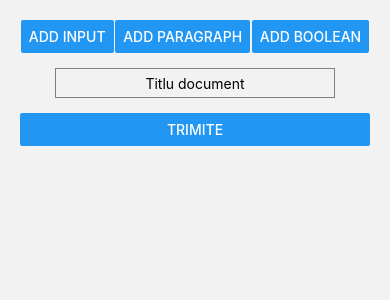
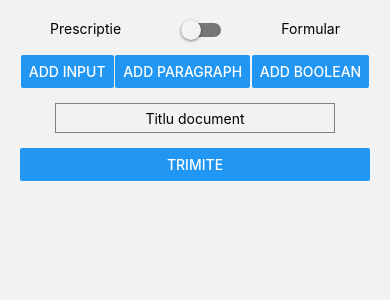
Before and after one commit to MirceaGodiac/MediSync, a React Native app: screen /FormularAnalize in a window 390 px wide. Shown: the top 300 px of the page. Built offline with nearby package versions, Linux system fonts and the light colour scheme.

Commit message:
storage install problem

```diff
--- a/App.tsx
+++ b/App.tsx
@@ -7,6 +7,7 @@ import { createStackNavigator } from '@react-navigation/stack';
 import LoginScreen from './assets/Auth Group/AuthPage'; // Adjust the path as needed
 import HomeScreen from './assets/Homescreen/home'; // Create a HomeScreen component
 import Formular from './assets/DiagnosticForm/FormularAnalize';
+import NotifSetter from './assets/DiagnosticForm/NotifSetter';
 
 
 
@@ -20,6 +21,7 @@ const App = () => {
         <Stack.Screen name="Login" component={LoginScreen} />
 
         <Stack.Screen name="FormularAnalize" component={Formular}/>
+        <Stack.Screen name="IntervalNotifSetter" component={NotifSetter}/>
 
       </Stack.Navigator>
     </NavigationContainer>
--- a/assets/DiagnosticForm/FormularAnalize.tsx
+++ b/assets/DiagnosticForm/FormularAnalize.tsx
@@ -4,12 +4,14 @@ import NewText from './inputObjects/TextObj';
 import NewParagraf from './inputObjects/ParagrafObj';
 import NewBooleanInput from './inputObjects/BooleanObj';
 import GeneratePDF from './PDFgenerator';
-import { TextInput } from 'react-native-gesture-handler';
+import HandleSaveDataAndOther from './HandleSaveDataAndOther';
+import { Switch, TextInput } from 'react-native-gesture-handler';
 
 const Formular = (email:string) => {
     const [inputs, setInputs] = useState<object[]>([]);
     const [counter,changeCounter] = useState(0)
     const [titlu,changeTitlu] = useState('')
+    const [PrescriptionOrForm,changePrescriptionOrForm] = useState<boolean>(false)
 
     ///text structure: {id:code,value:string}
     ///paragraf structure: {id:code,masterText,value:[]}
@@ -77,10 +79,21 @@ const Formular = (email:string) => {
     const deleteInputHandler = (id:number) => {
         setInputs(inputs.filter((input:any) => input.id !== id));
     };
-    console.log(inputs)
+
     return (
         <View style={styles.container}>
             <View>
+                <View style={styles.buttonContainer}>
+                    <Text>Prescriptie</Text>
+                    <Switch
+                    value={PrescriptionOrForm}
+                    onValueChange={()=>{changePrescriptionOrForm(!PrescriptionOrForm)}}
+                    trackColor={{false: '#767577', true: '#81b0ff'}}
+                    thumbColor={PrescriptionOrForm ? '#f5dd4b' : '#f4f3f4'}
+                    ios_backgroundColor="#3e3e3e"
+                    />
+                    <Text>Formular</Text>
+                </View>
                 <View style={styles.buttonContainer}>
                 <Button title="Add Input" onPress={addInputHandler} />
                 <Button title="Add Paragraph" onPress={addParagrafHandler} />
@@ -104,7 +117,7 @@ const Formular = (email:string) => {
 
             </ScrollView>
                 <Button title="trimite" onPress={()=>{
-                    GeneratePDF({inputs,titlu})}}/>
+                    HandleSaveDataAndOther({inputs,titlu,PrescriptionOrForm,email})}}/>
             </View>
 
 
--- /dev/null
+++ b/assets/DiagnosticForm/HandleSaveDataAndOther.ts
@@ -0,0 +1,42 @@
+import storage from '@react-native-firebase/storage';
+import GeneratePDF from "./PDFgenerator"
+import { useNavigation } from "@react-navigation/native";
+import type { NativeStackNavigationProp } from "@react-navigation/native-stack";
+
+//
+//acest fisier salveaza in storage datele de la inputs
+//de asemenea se ocupa si de post-submit functions
+//
+
+const HandleSaveDataAndOther = async ({ inputs, titlu, PrescriptionOrForm, email }: any) => {
+    //salveaza datele din input intrun fisier json pentru a fi pus in istoric
+
+    //type FORML{num} - formular
+    //type PRESC{num} - prescriptie cu referinta la numarul formularului
+    //creeam pentru fiecare nou formular un subdirectory la ISTORICDATA
+    //un folder are un singur formular dar are mai multe prescriptii(sau 0)
+
+    const pathFORMLS = `${email}/ISTORICDATA/FORMLS`
+    const pathPRESCS = `${email}/ISTORICDATA/PRESCS`
+
+    const numFormulare = storage.ref(pathFORMLS).listAll.then(
+        (result: any) => { return result.items.lenght }
+    )
+
+    //
+    //const nav = useNavigation<NativeStackNavigationProp<any>>();
+    console.log(inputs, titlu, PrescriptionOrForm, email)
+
+    if (PrescriptionOrForm === 0) {
+        GeneratePDF({ inputs, titlu });
+        //daca este un formular
+    }
+    else {
+        //daca este o reteta seteaza un interval in care user-ul sa primeasca
+        //notificare pentru a le lua
+        //du l pe user la un stack frame separat pentru a introduce intervalul
+        //nav.replace("IntervalNotifSetter",email)
+    }
+}
+
+export default HandleSaveDataAndOther
--- /dev/null
+++ b/assets/DiagnosticForm/NotifSetter.tsx
@@ -0,0 +1,6 @@
+
+const NotifSetter = () =>{
+
+}
+
+export default NotifSetter
--- a/assets/DiagnosticForm/PDFgenerator.ts
+++ b/assets/DiagnosticForm/PDFgenerator.ts
@@ -10,7 +10,6 @@ import GenerateBooleanString from './Html_string_to_pdf/GenerateBooleanString';
 const GeneratePDF = async ( {inputs,titlu}:any ) => {
     let html:string = `<html><h1 style="font:50;text-align:center;">${titlu}</h1><div>`;
     let lastcode:string = "0";
-    console.log(inputs)
     inputs.map((textobj:any) => {
         /*if(lastcode!=="3" || textobj.id[0]!=="3")
             html = html.concat('<hr>')*/
--- a/assets/DiagnosticForm/SaveToUserData.ts
+++ /dev/null
@@ -1,5 +0,0 @@
-import { FirebaseApp } from "@react-native-firebase/database"
-
-const SaveToUserData = (email:string) =>{
-
-}
--- a/package.json
+++ b/package.json
@@ -9,13 +9,14 @@
     "web": "expo start --web"
   },
   "dependencies": {
-    "@react-native-firebase/app": "20.1.0",
+    "@react-native-firebase/app": "^20.3.0",
     "@react-native-firebase/auth": "20.1.0",
     "@react-native-firebase/database": "20.1.0",
+    "@react-native-firebase/storage": "^20.3.0",
     "@react-navigation/native": "^6.1.17",
     "@react-navigation/native-stack": "^6.9.26",
     "@react-navigation/stack": "^6.3.29",
-    "eas-cli": "^10.2.0",
+    "eas-cli": "^10.2.1",
     "expo": "~51.0.20",
     "expo-build-properties": "~0.12.3",
     "expo-dev-client": "~4.0.20",
```
Also changed, not shown: 1 other file (tests, documents, lock files or other folders).
